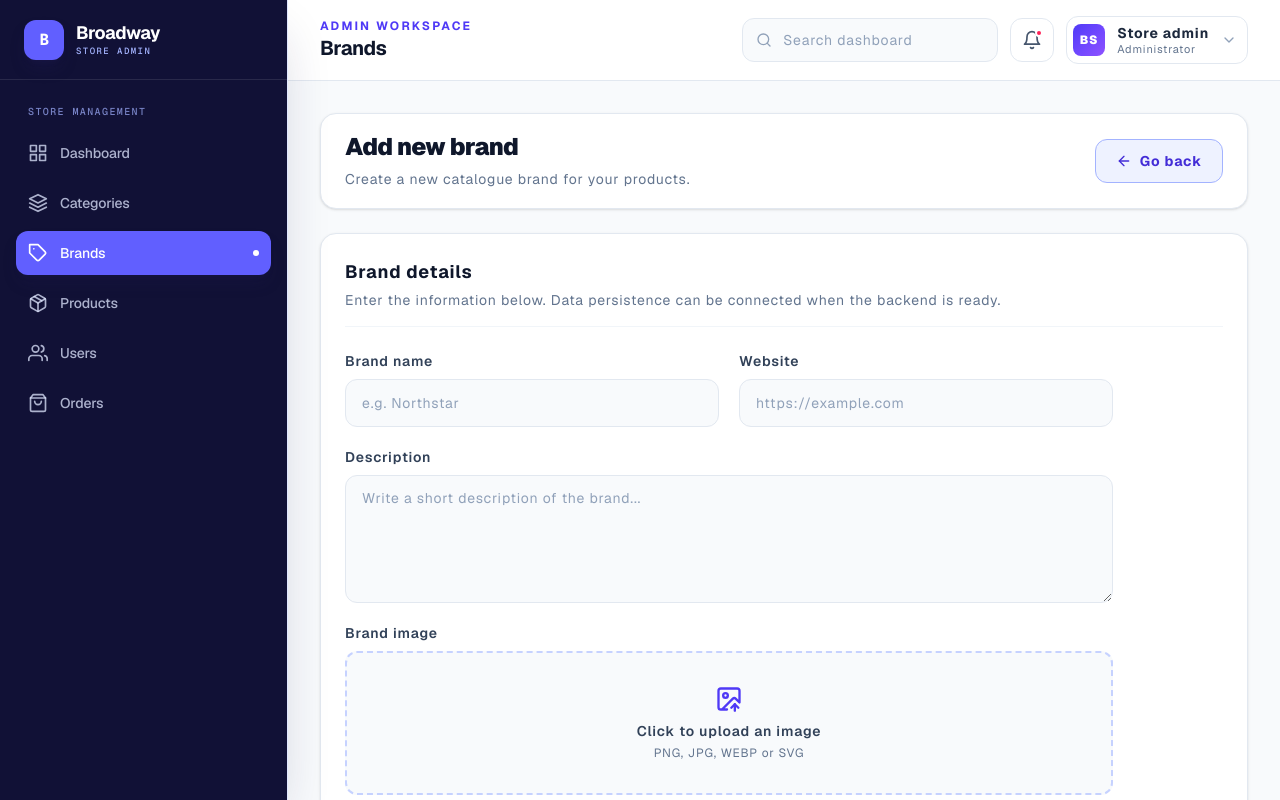
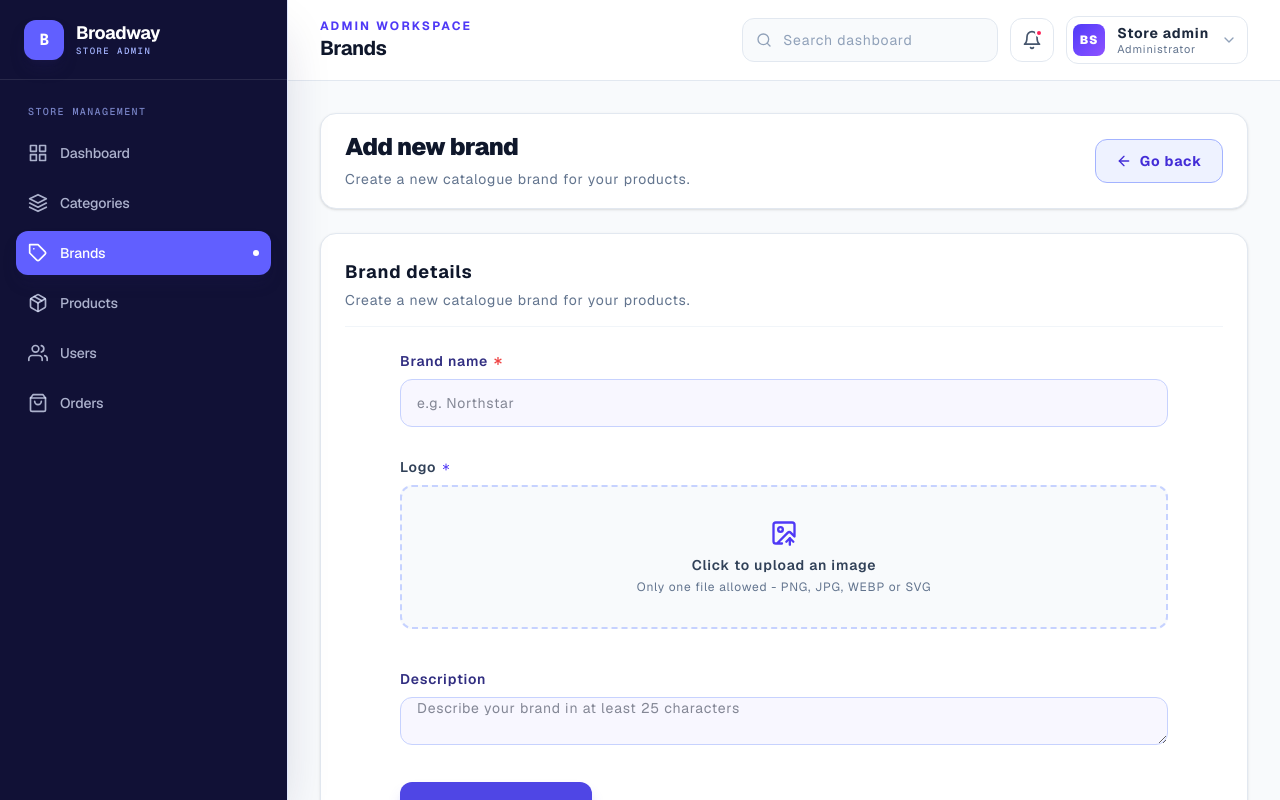
Before and after one commit to SudanBasnet/Project-Ecom-TS-Frontend, a Next.js app: page /admin/brands/create in a window 1280 px wide. Shown: the top 800 px of the page. Built offline with nearby package versions, Linux system fonts and the light colour scheme.

Commit message:
add: images handling

```diff
--- a/app/admin/brands/create/page.tsx
+++ b/app/admin/brands/create/page.tsx
@@ -1,5 +1,5 @@
-import CreateEntityForm from "@/components/admin/create-entity-form";
 import PageTitle from "@/components/admin/page-title";
+import BrandForm from "@/components/forms/admin/brand.form";
 import type { Metadata } from "next";
 
 export const metadata: Metadata = {
@@ -16,30 +16,7 @@ const CreateBrandPage = () => {
         link="/admin/brands"
         backLink
       />
-      <CreateEntityForm
-        entityName="Brand"
-        fields={[
-          { label: "Brand name", name: "name", placeholder: "e.g. Northstar" },
-          {
-            label: "Website",
-            name: "website",
-            placeholder: "https://example.com",
-            type: "url",
-          },
-          {
-            label: "Description",
-            name: "description",
-            placeholder: "Write a short description of the brand...",
-            multiline: true,
-          },
-          {
-            label: "Brand image",
-            name: "image",
-            placeholder: "",
-            image: true,
-          },
-        ]}
-      />
+      <BrandForm />
     </main>
   );
 };
--- a/components/common/ui/image-input.tsx
+++ b/components/common/ui/image-input.tsx
@@ -1,19 +1,52 @@
-import React from "react";
+"use client";
+
+import Image from "next/image";
+import { ChangeEvent, useEffect, useState } from "react";
+import type { UseFormRegisterReturn } from "react-hook-form";
 import { LuAsterisk, LuImageUp } from "react-icons/lu";
 
 interface IProps {
+  name?: string;
   multiple?: boolean;
   required?: boolean;
   label: string;
   id: string;
+  error?: string;
+  register?: UseFormRegisterReturn;
 }
 
 const ImageInput = ({
+  name,
   multiple = false,
   label,
   required = false,
   id,
+  error,
+  register,
 }: IProps) => {
+  const [preview, setPreview] = useState<string | null>(null);
+
+  useEffect(() => {
+    return () => {
+      if (preview) {
+        URL.revokeObjectURL(preview);
+      }
+    };
+  }, [preview]);
+
+  const handleChange = (event: ChangeEvent<HTMLInputElement>) => {
+    void register?.onChange(event);
+
+    const file = event.target.files?.[0];
+    setPreview((currentPreview) => {
+      if (currentPreview) {
+        URL.revokeObjectURL(currentPreview);
+      }
+
+      return file ? URL.createObjectURL(file) : null;
+    });
+  };
+
   return (
     <div className="flex flex-col gap-2">
       <div className="flex items-center gap-1">
@@ -25,25 +58,44 @@ const ImageInput = ({
 
       <label
         htmlFor={id}
-        className="flex min-h-36 cursor-pointer flex-col items-center justify-center rounded-xl border-2 border-dashed border-indigo-200 bg-slate-50 px-4 py-5 text-center transition hover:border-indigo-400 hover:bg-indigo-50"
+        className={`flex min-h-36 cursor-pointer flex-col items-center justify-center rounded-xl border-2 border-dashed bg-slate-50 px-4 py-5 text-center transition hover:border-indigo-400 hover:bg-indigo-50 ${
+          error ? "border-red-300" : "border-indigo-200"
+        }`}
       >
-        <LuImageUp className="mb-2 size-7 text-indigo-600" />
+        {preview ? (
+          <span className="relative mb-3 block size-24 overflow-hidden rounded-lg border border-slate-200 bg-white">
+            <Image
+              src={preview}
+              alt={`${label} preview`}
+              fill
+              sizes="96px"
+              className="object-cover"
+              unoptimized
+            />
+          </span>
+        ) : (
+          <LuImageUp className="mb-2 size-7 text-indigo-600" />
+        )}
         <span className="text-sm font-semibold text-slate-700">
           Click to upload {multiple ? "images" : "an image"}
         </span>
         <span className="mt-1 text-xs text-slate-500">
+          {multiple ? "Multiple files allowed" : "Only one file allowed"} -
           PNG, JPG, WEBP or SVG
         </span>
         <input
+          {...register}
           id={id}
-          name={id}
+          name={register?.name ?? name ?? id}
           type="file"
           accept="image/*"
           className="sr-only"
           multiple={multiple}
           required={required}
+          onChange={handleChange}
         />
       </label>
+      <p className="h-3 text-xs text-red-500">{error}</p>
     </div>
   );
 };
--- /dev/null
+++ b/components/forms/admin/brand.form.tsx
@@ -0,0 +1,87 @@
+"use client";
+
+import AdminListCard from "@/components/admin/list-card";
+import Button from "@/components/common/ui/button";
+import ImageInput from "@/components/common/ui/image-input";
+import Input from "@/components/common/ui/input";
+import {
+  brandSchema,
+  TBrandFormValues,
+  TBrandInput,
+} from "@/schema/brand.schema";
+import { yupResolver } from "@hookform/resolvers/yup";
+import { useForm } from "react-hook-form";
+
+const BrandForm = () => {
+  const {
+    register,
+    handleSubmit,
+    formState: { dirtyFields, errors },
+  } = useForm<TBrandFormValues, unknown, TBrandInput>({
+    mode: "onChange",
+    defaultValues: {
+      name: "",
+      description: "",
+      logo: undefined,
+    },
+    resolver: yupResolver(brandSchema),
+  });
+
+  const onSubmit = (data: TBrandInput) => {
+    console.log("brand data", data);
+  };
+
+  return (
+    <AdminListCard>
+      <div className="border-b border-slate-100 pb-4">
+        <h2 className="text-lg font-bold text-slate-900">Brand details</h2>
+        <p className="mt-1 text-sm text-slate-500">
+          Create a new catalogue brand for your products.
+        </p>
+      </div>
+
+      <form
+        onSubmit={handleSubmit(onSubmit)}
+        className="mx-auto mt-6 flex max-w-3xl flex-col gap-5"
+      >
+        <Input
+          label="Brand name"
+          name="name"
+          id="name"
+          type="text"
+          error={errors.name?.message}
+          isValid={dirtyFields.name && !errors.name}
+          placeholder="e.g. Northstar"
+          register={register}
+          required
+        />
+
+        <ImageInput
+          label="Logo"
+          id="logo"
+          error={errors.logo?.message}
+          register={register("logo")}
+          required
+        />
+
+        <Input
+          label="Description"
+          name="description"
+          id="description"
+          multiline
+          error={errors.description?.message}
+          isValid={dirtyFields.description && !errors.description}
+          type="text"
+          placeholder="Describe your brand in at least 25 characters"
+          register={register}
+        />
+
+        <div className="max-w-48">
+          <Button label="Save brand" type="submit" />
+        </div>
+      </form>
+    </AdminListCard>
+  );
+};
+
+export default BrandForm;
--- /dev/null
+++ b/schema/brand.schema.ts
@@ -0,0 +1,45 @@
+import * as yup from "yup";
+
+export type TBrandFormValues = {
+  name: string;
+  description: string | undefined;
+  logo: FileList | undefined;
+};
+
+const hasFiles = (value: unknown) => {
+  if (!value) {
+    return false;
+  }
+
+  if (typeof File !== "undefined" && value instanceof File) {
+    return true;
+  }
+
+  if (Array.isArray(value)) {
+    return value.length > 0;
+  }
+
+  if (typeof value === "object" && "length" in value) {
+    return Number(value.length) > 0;
+  }
+
+  return false;
+};
+
+export const brandSchema: yup.ObjectSchema<TBrandFormValues> = yup.object({
+  name: yup.string().trim().required("Brand name is required"),
+  description: yup
+    .string()
+    .trim()
+    .optional()
+    .test(
+      "description-length",
+      "Description must be at least 25 characters",
+      (value) => !value || value.length >= 25,
+    ),
+  logo: yup
+    .mixed<FileList>()
+    .test("logo-required", "Logo is required", hasFiles),
+});
+
+export type TBrandInput = yup.InferType<typeof brandSchema>;
```
